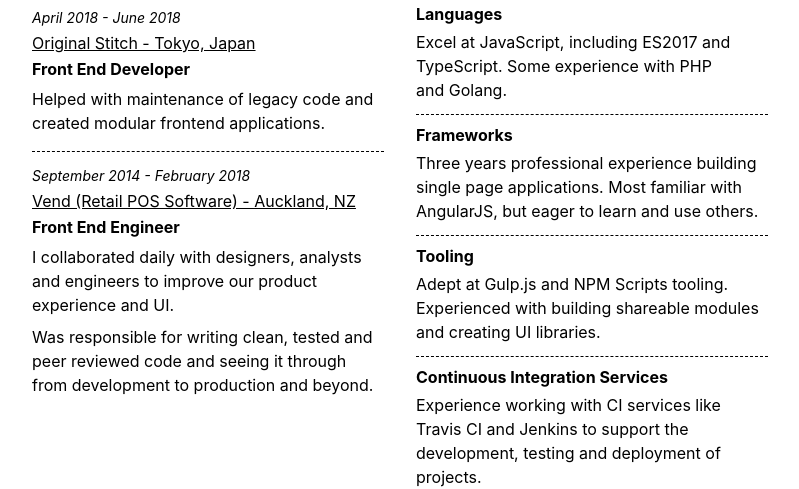
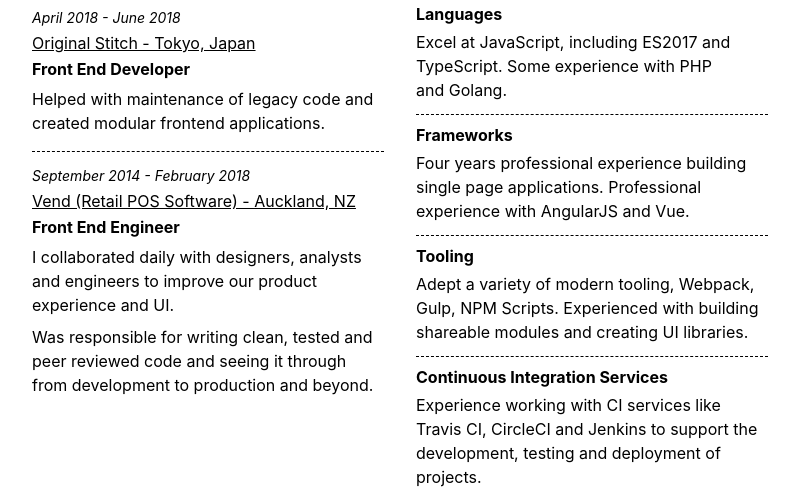
Before and after one commit to jamsinclair/jamie.tokyo, a website: page resume/index.html in a window 1280 px wide. Shown: the part 468-957 px from the top of the page, without its empty margins (240-1039 px from the left). Drawn offline with Linux system fonts and the light colour scheme.

Commit message:
Update skills knowledge

```diff
--- a/resume/index.html
+++ b/resume/index.html
@@ -88,21 +88,21 @@
             <li class="bb pv2 b--dashed btn brn bln lh-copy">
               <p class="b mv0">Frameworks</p>
               <p class="measure mv1">
-                Three years professional experience building single page applications.
-                Most familiar with AngularJS, but eager to learn and use others.
+                Four years professional experience building single page applications.
+                Professional experience with AngularJS and Vue.
               </p>
             </li>
             <li class="bb pv2 b--dashed btn brn bln lh-copy">
               <p class="b mv0">Tooling</p>
               <p class="measure mv1">
-                Adept at Gulp.js and NPM Scripts tooling.
+                Adept a variety of modern tooling, Webpack, Gulp, NPM Scripts.
                 Experienced with building shareable modules and creating UI libraries.
               </p>
             </li>
             <li class="pv2 lh-copy">
               <p class="b mv0">Continuous Integration Services</p>
               <p class="measure mv1">
-                Experience working with CI services like Travis CI and Jenkins to support the development, testing and deployment of projects.
+                Experience working with CI services like Travis CI, CircleCI and Jenkins to support the development, testing and deployment of projects.
               </p>
             </li>
           </ul>
```
